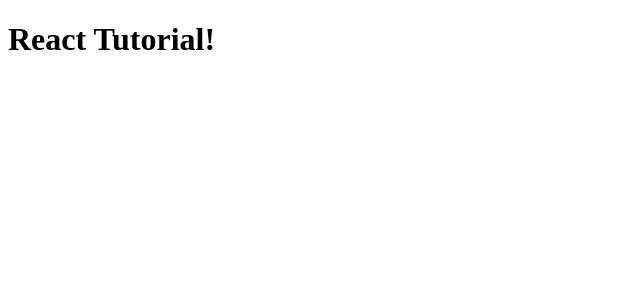
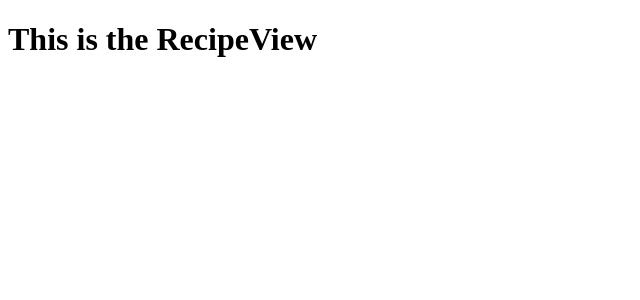
Before and after one commit to munemo/fullstackCalendar, a React (Create React App) app: page /recipe in a window 1280 px wide. Shown: the top 300 px of the page, without its empty margins (0-640 px from the left). Built offline with nearby package versions, Linux system fonts and the light colour scheme.

Commit message:
added navigation

```diff
--- a/package.json
+++ b/package.json
@@ -6,6 +6,7 @@
     "cra-template": "1.0.3",
     "react": "^16.14.0",
     "react-dom": "^16.14.0",
+    "react-router-dom": "^5.2.0",
     "react-scripts": "3.4.3"
   },
   "scripts": {
--- a/src/App.js
+++ b/src/App.js
@@ -1,10 +1,13 @@
 import React from 'react';
+import { MyFirstComponent } from './components/myfirstcomponent/MyFirstComponent'
+import { Routing } from './routes/Routing'
 
 function App() {
   return (
-   <>
-     <h1>React Tutorial!</h1>
-   </>
+    <Routing>
+      <h1>React Tutorial!</h1>
+      < MyFirstComponent name="Arasto" age="27" />
+    </Routing>
   );
 }
 
--- /dev/null
+++ b/src/components/myfirstcomponent/MyFirstComponent.css
@@ -0,0 +1,3 @@
+.title {
+    color: red;
+}
--- /dev/null
+++ b/src/components/myfirstcomponent/MyFirstComponent.js
@@ -0,0 +1,15 @@
+import React from 'react'
+import './MyFirstComponent.css'
+
+export const MyFirstComponent = (props) => {
+
+    return (
+        <>
+            <h1 className="title">
+                {props.name}
+                {props.age}
+            </h1>
+        </>
+    )
+
+}
--- /dev/null
+++ b/src/routes/Routing.js
@@ -0,0 +1,15 @@
+import React from 'react'
+import { BrowserRouter as Router, Switch, Route } from 'react-router-dom'
+import { RecipeView } from '../view/RecipeView'
+import { HomeView } from '../view/HomeView'
+
+export const Routing = () => {
+    return (
+        <Router>
+            <Switch>
+                <Route exact path="/recipe" component={RecipeView} />
+                <Route component={HomeView} />
+            </Switch>
+        </Router>
+    )
+}
--- /dev/null
+++ b/src/view/HomeView.js
@@ -0,0 +1,9 @@
+import React from 'react'
+
+export const HomeView = () => {
+    return (
+        <div>
+            <h1>This is the HomeView</h1>
+        </div>
+    )
+}
--- /dev/null
+++ b/src/view/RecipeView.js
@@ -0,0 +1,9 @@
+import React from 'react'
+
+export const RecipeView = () => {
+    return (
+        <div>
+            <h1>This is the RecipeView</h1>
+        </div>
+    )
+}
```
Also changed, not shown: 1 other file (tests, documents, lock files or other folders).
